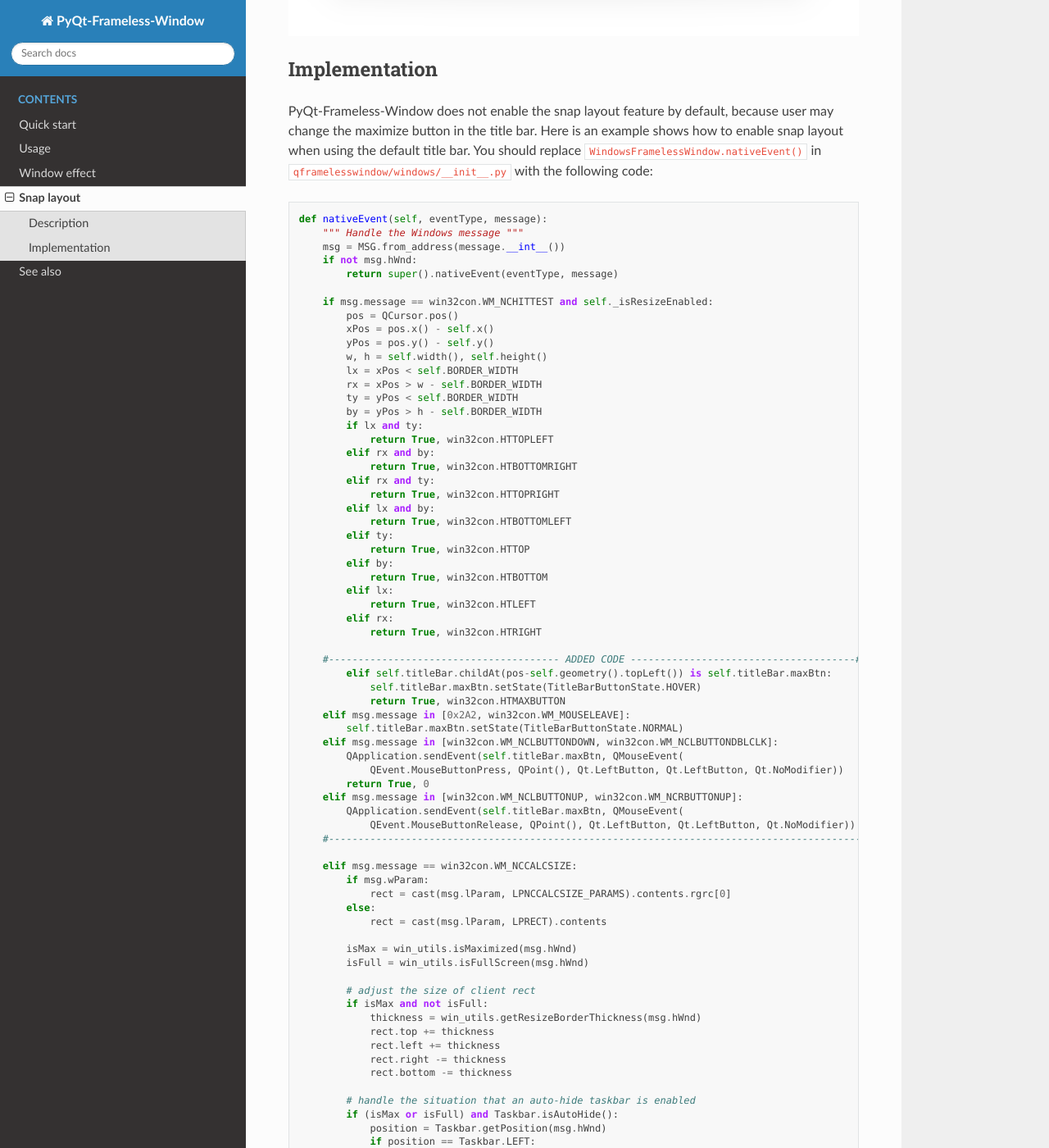
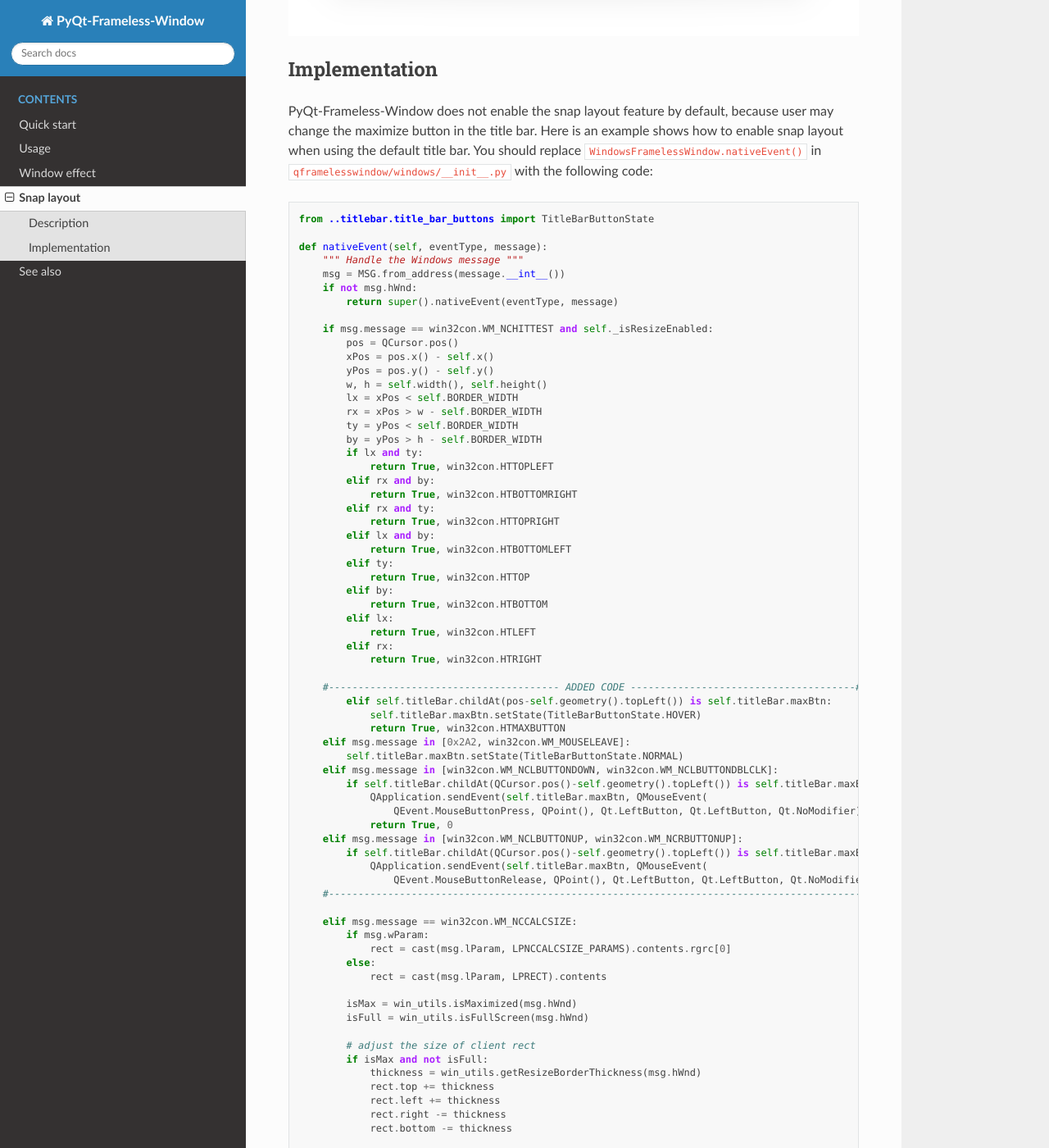
Before and after one commit to zhiyiYo/PyQt-Frameless-Window, a Sphinx documentation site: the page built from docs/source/snap-layout.md, in a window 1280 px wide and 1400 px high, scrolled down 984 px. Shown: the whole window at 82% size. Built offline with Sphinx 7.4.7 and the Read the Docs theme 2.0.0, drawn with Linux system fonts in a browser that asks for light colours.

Commit message:
更新 snap layout 文档

````diff
--- a/docs/source/snap-layout.md
+++ b/docs/source/snap-layout.md
@@ -7,6 +7,8 @@ Snap layouts are a new Windows 11 feature to help introduce users to the power o
 ### Implementation
 PyQt-Frameless-Window does not enable the snap layout feature by default, because user may change the maximize button in the title bar. Here is an example shows how to enable snap layout when using the default title bar. You should replace `WindowsFramelessWindow.nativeEvent()` in `qframelesswindow/windows/__init__.py` with the following code:
 ```python
+from ..titlebar.title_bar_buttons import TitleBarButtonState
+
 def nativeEvent(self, eventType, message):
     """ Handle the Windows message """
     msg = MSG.from_address(message.__int__())
@@ -46,12 +48,14 @@ def nativeEvent(self, eventType, message):
     elif msg.message in [0x2A2, win32con.WM_MOUSELEAVE]:
         self.titleBar.maxBtn.setState(TitleBarButtonState.NORMAL)
     elif msg.message in [win32con.WM_NCLBUTTONDOWN, win32con.WM_NCLBUTTONDBLCLK]:
-        QApplication.sendEvent(self.titleBar.maxBtn, QMouseEvent(
-            QEvent.MouseButtonPress, QPoint(), Qt.LeftButton, Qt.LeftButton, Qt.NoModifier))
-        return True, 0
+        if self.titleBar.childAt(QCursor.pos()-self.geometry().topLeft()) is self.titleBar.maxBtn:
+            QApplication.sendEvent(self.titleBar.maxBtn, QMouseEvent(
+                QEvent.MouseButtonPress, QPoint(), Qt.LeftButton, Qt.LeftButton, Qt.NoModifier))
+            return True, 0
     elif msg.message in [win32con.WM_NCLBUTTONUP, win32con.WM_NCRBUTTONUP]:
-        QApplication.sendEvent(self.titleBar.maxBtn, QMouseEvent(
-            QEvent.MouseButtonRelease, QPoint(), Qt.LeftButton, Qt.LeftButton, Qt.NoModifier))
+        if self.titleBar.childAt(QCursor.pos()-self.geometry().topLeft()) is self.titleBar.maxBtn:
+            QApplication.sendEvent(self.titleBar.maxBtn, QMouseEvent(
+                QEvent.MouseButtonRelease, QPoint(), Qt.LeftButton, Qt.LeftButton, Qt.NoModifier))
     #------------------------------------------------------------------------------------------#
 
     elif msg.message == win32con.WM_NCCALCSIZE:
````
